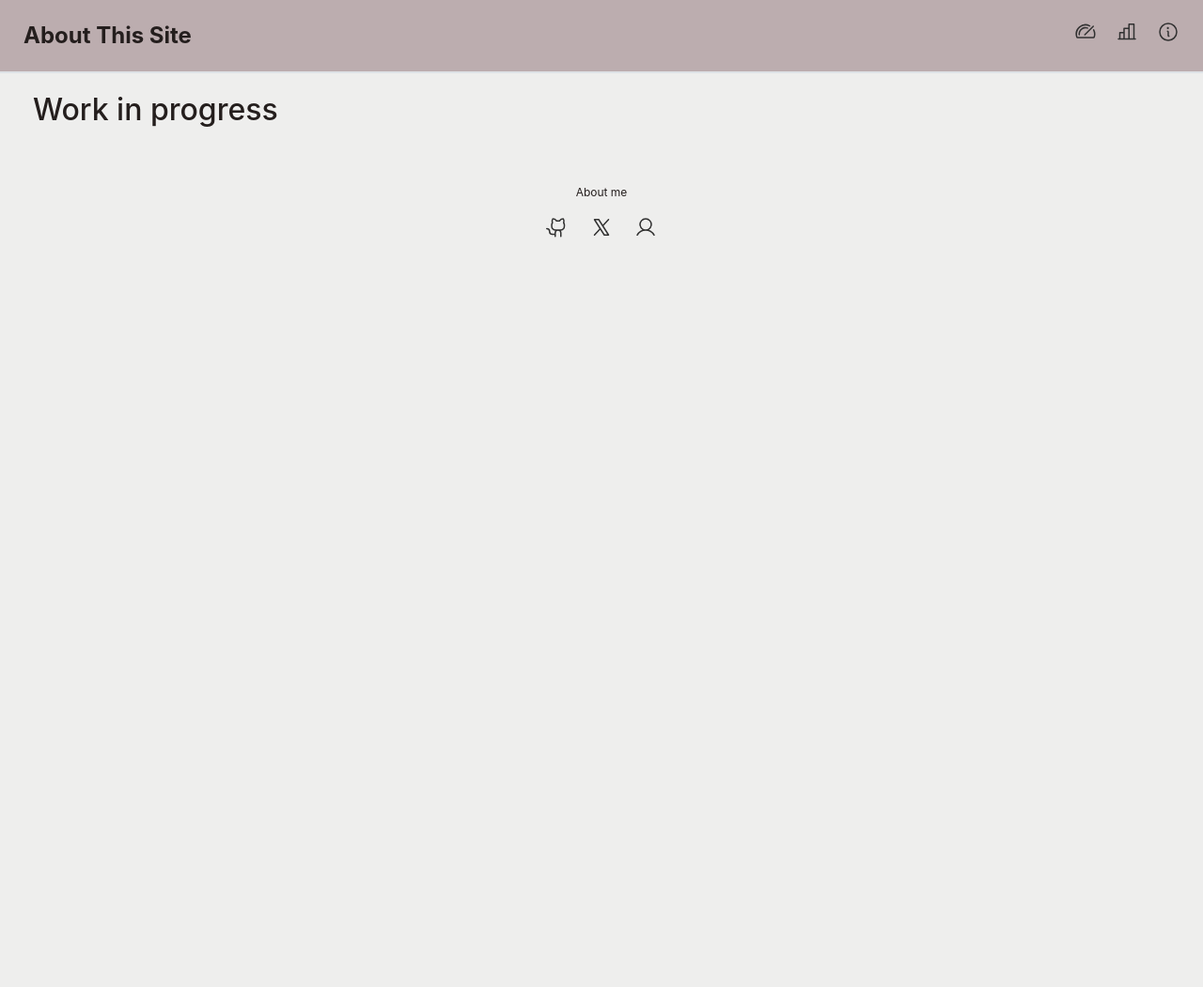
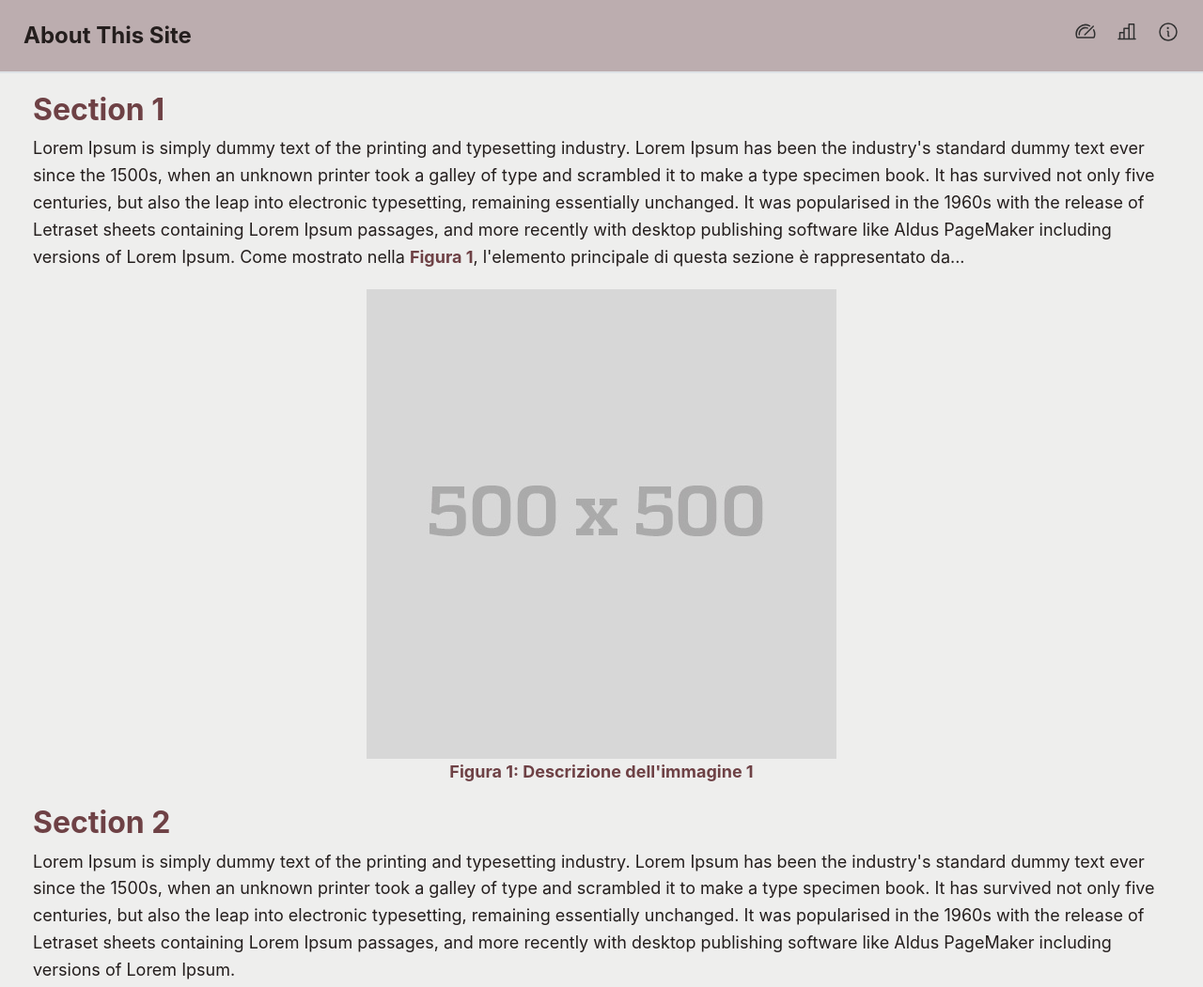
Before and after one commit to GarauGarau/TempData, a plain HTML site: page about.html in a window 1280 px wide. Shown: the top 1051 px of the page at 94% size. Before the commit the page ends 800 px from the top, so only its background shows below. Drawn offline with nearby package versions, Linux system fonts and the light colour scheme.

Commit message:
adjusting about this site section

```diff
--- a/about.html
+++ b/about.html
@@ -50,6 +50,26 @@
         font-size: 18px;
         line-height: 1.6;
     }
+    h2 {
+        color: rgb(110, 65, 69); /* Colore del banner */
+        font-weight: bold; /* Grassetto per i titoli delle sezioni */
+    }
+    a {
+        color: rgb(110, 65, 69); /* Colore del banner per i link ipertestuali */
+        font-weight: bold; /* Grassetto per i link ipertestuali */
+    }
+    figure {
+        text-align: center; /* Centratura delle immagini */
+        margin: 20px auto; /* Spazio intorno alla figura */
+    }
+    figure img {
+        max-width: 50%; /* Dimensione immagine ridotta rispetto alla larghezza della pagina */
+        height: auto; /* Mantiene il rapporto d'aspetto dell'immagine */
+    }
+    figcaption {
+        color: rgb(110, 65, 69); /* Colore del banner per la didascalia */
+        font-weight: bold; /* Grassetto per "Figura x" */
+    }
     footer {
         margin-top: 50px;
         padding: 10px 0;
@@ -95,7 +115,28 @@
 
     <div class="container-fluid">
         <div class="content">
-            <h2>Work in progress</h2>
+            <h2>Section 1</h2>
+            <p>Lorem Ipsum is simply dummy text of the printing and typesetting industry. Lorem Ipsum has been the industry's standard dummy text ever since the 1500s, when an unknown printer took a galley of type and scrambled it to make a type specimen book. It has survived not only five centuries, but also the leap into electronic typesetting, remaining essentially unchanged. It was popularised in the 1960s with the release of Letraset sheets containing Lorem Ipsum passages, and more recently with desktop publishing software like Aldus PageMaker including versions of Lorem Ipsum.
+            Come mostrato nella <a href="#image1">Figura 1</a>, l'elemento principale di questa sezione è rappresentato da...</p>
+            <figure id="image1">
+                <img src="image1.jpg" alt="Descrizione Immagine 1">
+                <figcaption>Figura 1: Descrizione dell'immagine 1</figcaption>
+            </figure>
+
+            <h2>Section 2</h2>
+            <p>Lorem Ipsum is simply dummy text of the printing and typesetting industry. Lorem Ipsum has been the industry's standard dummy text ever since the 1500s, when an unknown printer took a galley of type and scrambled it to make a type specimen book. It has survived not only five centuries, but also the leap into electronic typesetting, remaining essentially unchanged. It was popularised in the 1960s with the release of Letraset sheets containing Lorem Ipsum passages, and more recently with desktop publishing software like Aldus PageMaker including versions of Lorem Ipsum.</p>
+            <figure id="image2">
+                <img src="image1.jpg" alt="Descrizione Immagine 2">
+                <figcaption>Figura 2: Descrizione dell'immagine 2</figcaption>
+            </figure>
+
+            <h2>Section 3</h2>
+            <p>Lorem Ipsum is simply dummy text of the printing and typesetting industry. Lorem Ipsum has been the industry's standard dummy text ever since the 1500s, when an unknown printer took a galley of type and scrambled it to make a type specimen book. It has survived not only five centuries, but also the leap into electronic typesetting, remaining essentially unchanged. It was popularised in the 1960s with the release of Letraset sheets containing Lorem Ipsum passages, and more recently with desktop publishing software like Aldus PageMaker including versions of Lorem Ipsum.
+            La <a href="#image3">Figura 3</a> rappresenta una sintesi delle conclusioni principali</p>
+            <figure id="image3">
+                <img src="image1.jpg" alt="Descrizione Immagine 3">
+                <figcaption>Figura 3: Descrizione dell'immagine 3</figcaption>
+            </figure>
         </div>
     </div>
 
```
Also changed, not shown: image1.jpg (added).
